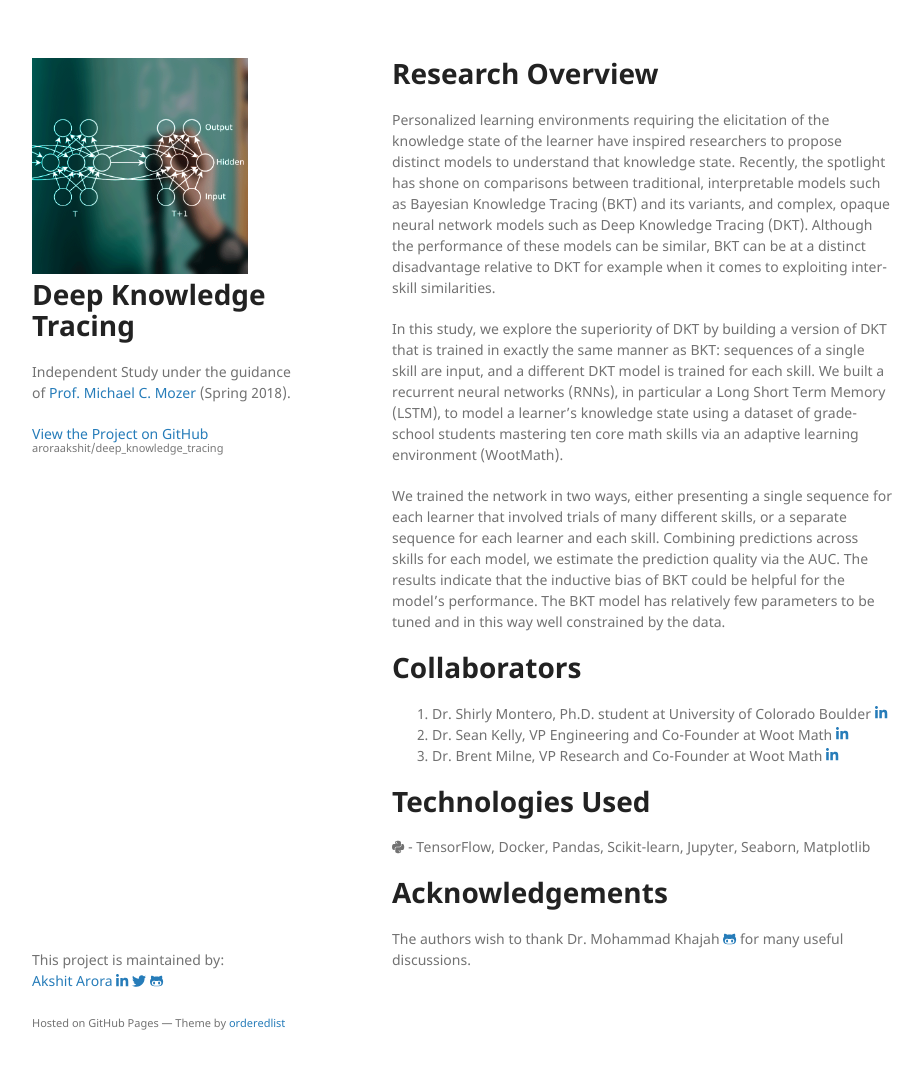
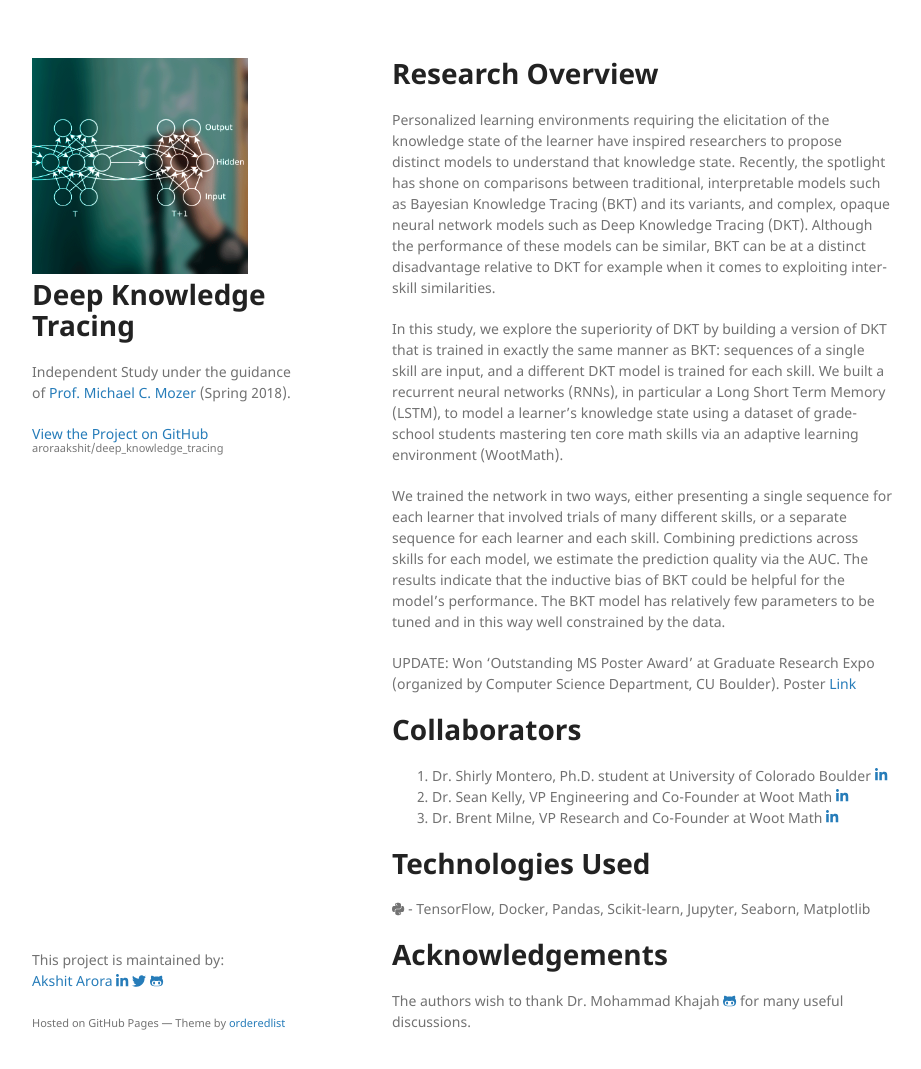
Before and after one commit to aroraakshit/deep_knowledge_tracing, a Jekyll site: the page built from index.md, in a window 1280 px wide and 1102 px high. Shown: the top 1069 px of the window, without its empty margins (178-1099 px from the left). Built offline with Jekyll 4.4.1, drawn with Linux system fonts in a browser that asks for light colours; nearby versions of some CDN libraries; our own code applies the rules of GitHub Pages for plain Markdown files.

Commit message:
outstanding MS poster

```diff
--- a/index.md
+++ b/index.md
@@ -10,6 +10,8 @@ In this study, we explore the superiority of DKT by building a version of DKT th
 
 We trained the network in two ways, either presenting a single sequence for each learner that involved trials of many different skills, or a separate sequence for each learner and each skill. Combining predictions across skills for each model, we estimate the prediction quality via the AUC. The results indicate that the inductive bias of BKT could be helpful for the model's performance. The BKT model has relatively few parameters to be tuned and in this way well constrained by the data.
 
+UPDATE: Won 'Outstanding MS Poster Award' at Graduate Research Expo (organized by Computer Science Department, CU Boulder). Poster [Link](https://github.com/aroraakshit/deep_knowledge_tracing/raw/master/expo_final2.jpg)
+
 # Collaborators
 1. Dr. Shirly Montero, Ph.D. student at University of Colorado Boulder [<i class="fab fa-linkedin-in"></i>](https://www.linkedin.com/in/shirly-berends-montero-8aba639/)
 2. Dr. Sean Kelly, VP Engineering and Co-Founder at Woot Math [<i class="fab fa-linkedin-in"></i>](https://www.linkedin.com/in/sean-kelly-2406baa/)
```
